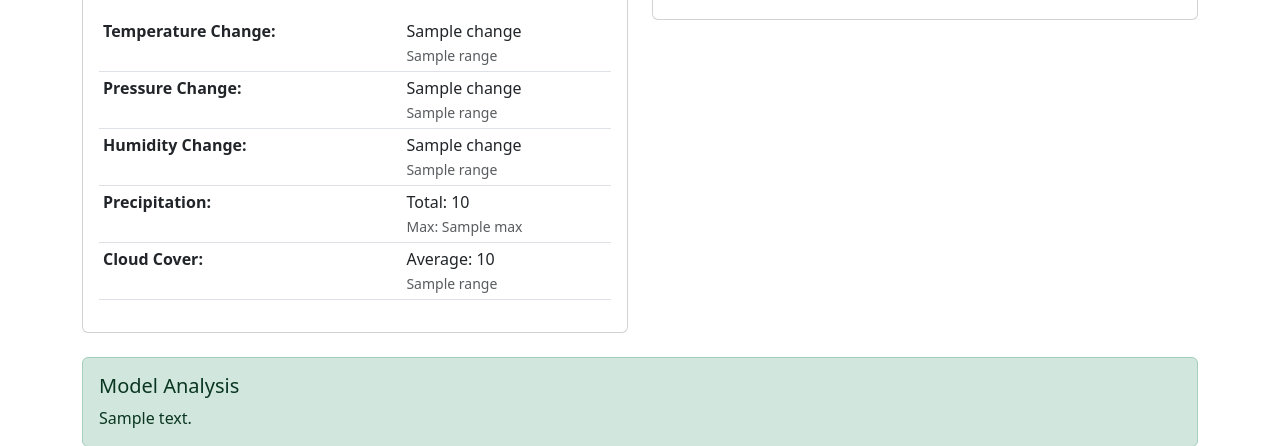
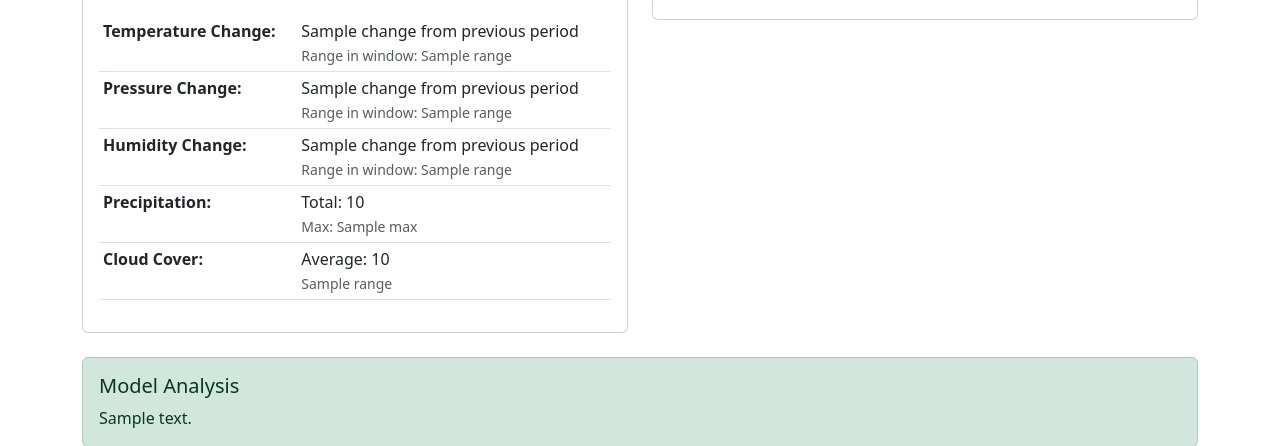
Before and after one commit to alexandrosm77/migraine_forecast, a Django app: template forecast/templates/forecast/prediction_detail.html in a window 1280 px wide. Shown: the part 455-901 px from the top of the page. Run offline with Django 5.2, Linux system fonts and the light colour scheme; the template is opened without the code that fills it: most values are stand-ins (such as "Sample title", 1, 10 or a date in 2020); data that the repository does not hold is empty.

Commit message:
Enhance weather factor calculations and improve template readability
- Add directional and magnitude-based indicators for temperature, pressure, and humidity changes in prompts.
- Update templates to include contextual ranges and specify "from previous period" for clarity.
- Introduce `cloud_cover_range` metric to better represent forecast variability.

```diff
--- a/forecast/llm_client.py
+++ b/forecast/llm_client.py
@@ -175,6 +175,9 @@ class LLMClient:
             "- HIGH: weighted score ≥ 0.7 (only when multiple high-weight factors exceed thresholds)\n"
             "- Focus on ACTUAL WEATHER VALUES and CHANGES, not normalized scores\n"
             "- Weather CHANGES (pressure drops, temperature swings) are more important than absolute values\n"
+            "- Changes can be positive (+) or negative (-), indicating direction of change\n"
+            "- Consider both the magnitude of changes AND the min/max ranges provided\n"
+            "- Large ranges (e.g., temperature_range, pressure_range) indicate weather instability\n"
             "- Previous predictions are for context only - do not blindly follow patterns\n"
             "- Be conservative: only predict HIGH when there's clear evidence of multiple risk factors\n\n"
             "<schema>\n"
--- a/forecast/prediction_service_sinusitis.py
+++ b/forecast/prediction_service_sinusitis.py
@@ -263,6 +263,7 @@ class SinusitisPredictionService:
                             "avg_forecast_cloud_cover": round(float(np.mean(cloud_covers)), 0),
                             "min_forecast_cloud_cover": round(float(min(cloud_covers)), 0),
                             "max_forecast_cloud_cover": round(float(max(cloud_covers)), 0),
+                            "cloud_cover_range": round(float(max(cloud_covers) - min(cloud_covers)), 0),
                             # Precipitation
                             "max_precipitation": round(float(max(precipitations)), 1) if precipitations else 0,
                             "total_precipitation": round(float(sum(precipitations)), 1) if precipitations else 0,
--- a/forecast/templates/forecast/prediction_detail.html
+++ b/forecast/templates/forecast/prediction_detail.html
@@ -42,8 +42,8 @@
                                 <tr>
                                     <td><strong>Temperature Change:</strong></td>
                                     <td>
-                                        {{ weather_factor_values.temperature_change.change }}<br>
-                                        <small class="text-muted">{{ weather_factor_values.temperature_change.range }}</small>
+                                        {{ weather_factor_values.temperature_change.change }} from previous period<br>
+                                        <small class="text-muted">Range in window: {{ weather_factor_values.temperature_change.range }}</small>
                                     </td>
                                 </tr>
                                 {% endif %}
@@ -52,8 +52,8 @@
                                 <tr>
                                     <td><strong>Pressure Change:</strong></td>
                                     <td>
-                                        {{ weather_factor_values.pressure_change.change }}<br>
-                                        <small class="text-muted">{{ weather_factor_values.pressure_change.range }}</small>
+                                        {{ weather_factor_values.pressure_change.change }} from previous period<br>
+                                        <small class="text-muted">Range in window: {{ weather_factor_values.pressure_change.range }}</small>
                                     </td>
                                 </tr>
                                 {% endif %}
@@ -62,8 +62,8 @@
                                 <tr>
                                     <td><strong>Humidity Change:</strong></td>
                                     <td>
-                                        {{ weather_factor_values.humidity_extreme.change }}<br>
-                                        <small class="text-muted">{{ weather_factor_values.humidity_extreme.range }}</small>
+                                        {{ weather_factor_values.humidity_extreme.change }} from previous period<br>
+                                        <small class="text-muted">Range in window: {{ weather_factor_values.humidity_extreme.range }}</small>
                                     </td>
                                 </tr>
                                 {% endif %}
```
Also changed, not shown: forecast/prediction_service.py (+9 -12 lines), forecast/templates/forecast/sinusitis_prediction_detail.html (+6 -6 lines).
